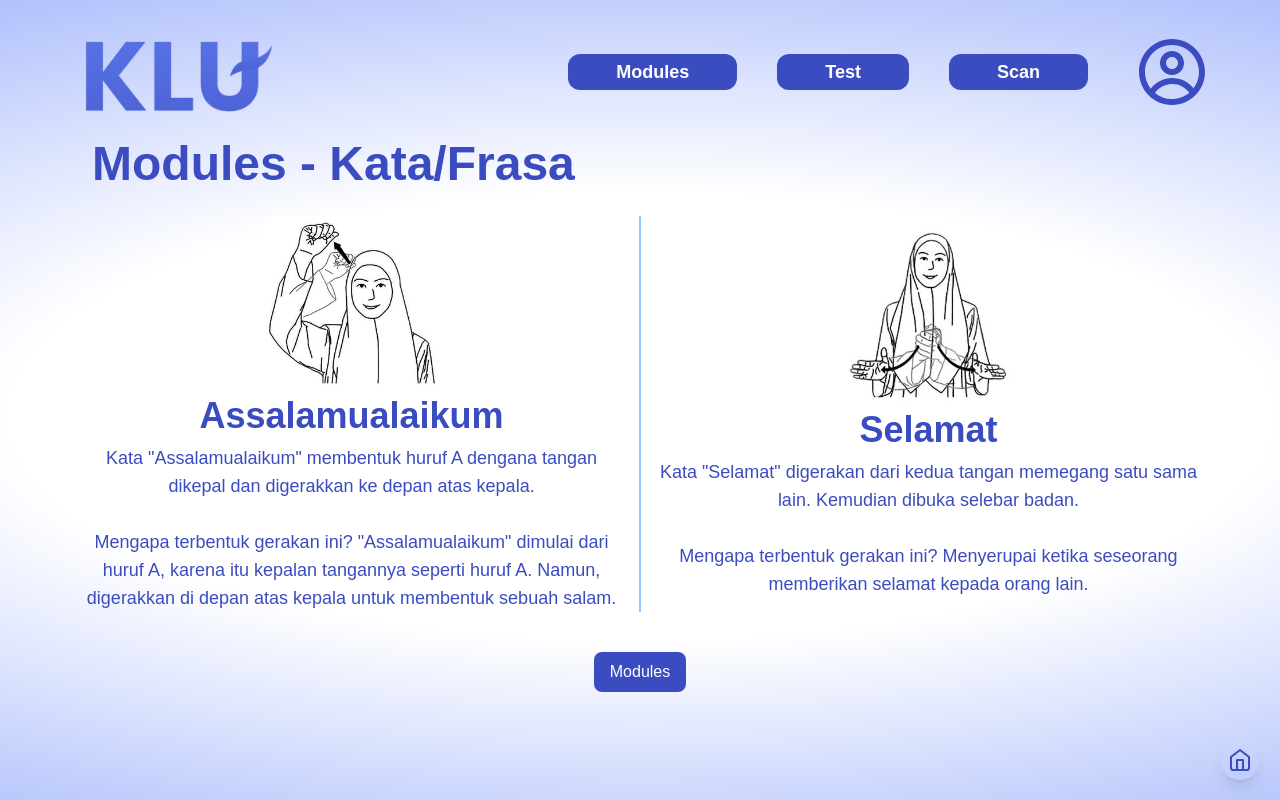
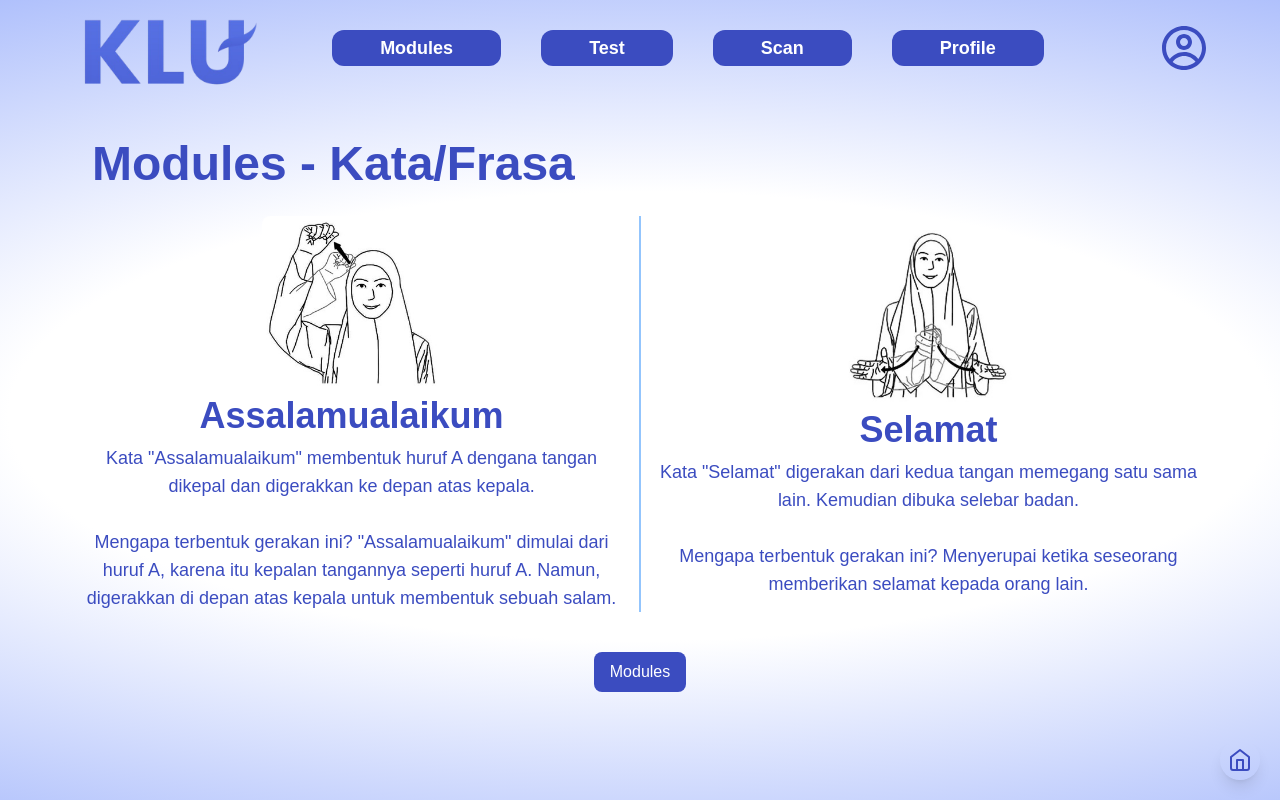
Before and after one commit to fathurwithyou/Klu-MilestoneSparta-15, a React (Create React App) app in the folder klu_app/: page /module-kalimat in a window 1280 px wide. Built offline with nearby package versions, Linux system fonts and the light colour scheme.

Commit message:
fix for width

```diff
--- a/klu_app/src/components/Navbar.jsx
+++ b/klu_app/src/components/Navbar.jsx
@@ -69,16 +69,16 @@ const Navbar = () => {
           </li>
         </ul>
 
-        <div class='mobile-menu' className="flex items-center mt-4 lg:mt-0">
+        <div class='mobile-menu'>
           <button onClick={handleMenuToggle} className="text-navy">
-            {isMenuOpen ? <FaTimes size={30} /> : <FaBars size={30} />}
+            {isMenuOpen ? <FaTimes size={40} /> : <FaBars size={40} />}
           </button>
         </div>
       </div>
 
       <div
         class = "mobile-menu"
-        className={`lg:hidden fixed top-0 left-0 w-full h-full bg-navy text-white flex flex-col items-center justify-center transform ${
+        className={`fixed top-0 left-0 w-full h-full bg-navy text-white flex flex-col items-center justify-center transform ${
           isMenuOpen ? "translate-x-0" : "-translate-x-full"
         } transition-transform duration-300`}>
         <ul className="flex flex-col gap-y-4">
--- a/klu_app/src/components/userlogin/NavbarLogin.jsx
+++ b/klu_app/src/components/userlogin/NavbarLogin.jsx
@@ -1,47 +1,98 @@
-import React from "react";
-import { Link } from "react-router-dom";
-import { useNavigate } from "react-router-dom";
+import React, { useState, useEffect } from "react";
+import { Link as RouterLink } from "react-router-dom";
+import { FaBars, FaTimes } from "react-icons/fa"; // Import hamburger and close icons
 import logo from '../../asset/logo_klu.png';
 import { CgProfile } from 'react-icons/cg';
+import { useNavigate } from 'react-router-dom';
 
 const navLink = [
-  { id: '/modules', name: 'Modules' },
-  { id: '/test', name: 'Test' },
-  { id: '/scan', name: 'Scan' }
+  { id: '/modules', name: 'Modules', type: 'router' },
+  { id: '/test', name: 'Test', type: 'router' },
+  { id: '/scan', name: 'Scan', type: 'router' },
+  { id: '/profile', name: 'Profile', type: 'router' },
 ];
 
 const NavbarLogin = () => {
+  const [scrollPosition, setScrollPosition] = useState(0);
+  const [isMenuOpen, setIsMenuOpen] = useState(false);
   const navigate = useNavigate();
-
-  const handleProfileClick = () => {
-    navigate('/profile');
+  const handleScroll = () => {
+    const position = window.scrollY;
+    setScrollPosition(position);
   };
 
+  const handleMenuToggle = () => {
+    setIsMenuOpen(!isMenuOpen);
+  };
+
+  useEffect(() => {
+    window.addEventListener("scroll", handleScroll);
+    return () => {
+      window.removeEventListener("scroll", handleScroll);
+    };
+  }, []);
+
   return (
-    <div className="flex justify-between items-center px-5 lg:px-[72px] h-[80px] w-full fixed top-0">
-      <div className="flex items-center mt-16">
-        <Link to="/home">
-         <img src={logo} alt="klu" className="h-52 w-auto" />
-        </Link>
-      </div>
-      <div className="flex items-center mt-16"> {/* Add margin-top to move the list and profile icon down */}
-        <ul className="flex gap-x-10">
-          {navLink.map((item) => {
-            return (
+    <div
+      className={`fixed top-0 w-full h-[80px] z-50 ${
+        scrollPosition > 50 ? "opacity-0 pointer-events-none" : "opacity-100 pointer-events-auto"
+      }`}
+    >
+      <div className="flex justify-between items-center px-5 lg:px-[72px] h-full">
+        <div className="flex items-center mt-4">
+          <RouterLink to="/home">
+            <img src={logo} alt="klu" className="w-[100px] md:w-[192px] cursor-pointer" />
+          </RouterLink>
+        </div>
+
+        {/* Desktop Navigation */}
+        <ul className="hidden lg:flex items-center mt-4">
+          <li className="flex gap-x-10">
+            {navLink.map((item) => (
               <li key={item.id}>
-                <Link
+                <RouterLink
                   to={item.id}
                   className="px-8 lg:px-12 py-2 bg-navy outline-none text-white rounded-xl text-lg lg:text-1/2xl w-full lg:w-auto font-semibold"
                 >
                   {item.name}
-                </Link>
+                </RouterLink>
               </li>
-            );
-          })}
+            ))}
+          </li>
         </ul>
-        <div className="ml-12"> {/* Adjust the margin-left to control the gap */}
-          <CgProfile className="text-7xl text-navy cursor-pointer" onClick={handleProfileClick} />
+
+        {/* Hamburger Menu Button */}
+        <div className="lg:hidden flex items-center mt-4">
+          <button onClick={handleMenuToggle} className="text-navy">
+            {isMenuOpen ? <FaTimes size={30} /> : <FaBars size={30} />}
+          </button>
         </div>
+
+        <div className="ml-12 hidden lg:flex items-center mt-4">
+          <CgProfile className="text-5xl text-navy cursor-pointer" onClick={() => navigate('/profile')} />
+        </div>
+      </div>
+
+      {/* Mobile Menu */}
+      <div
+        class = 'mobile-menu'
+        className={`lg:hidden fixed top-0 left-0 w-full h-full bg-navy text-white flex flex-col items-center justify-center transform ${
+          isMenuOpen ? "translate-x-0" : "-translate-x-full"
+        } transition-transform duration-300`}
+      >
+        <ul className="flex flex-col gap-y-4">
+          {navLink.map((item) => (
+            <li key={item.id}>
+              <RouterLink
+                to={item.id}
+                className="text-lg lg:text-2xl font-semibold"
+                onClick={handleMenuToggle}
+              >
+                {item.name}
+              </RouterLink>
+            </li>
+          ))}
+        </ul>
       </div>
     </div>
   );
--- a/klu_app/src/index.css
+++ b/klu_app/src/index.css
@@ -39,7 +39,7 @@
     display: flex;
   }
   .mobile-menu {
-    display: flex;
+    @apply flex items-center mt-4 lg:mt-0
   }
 }
 
```
